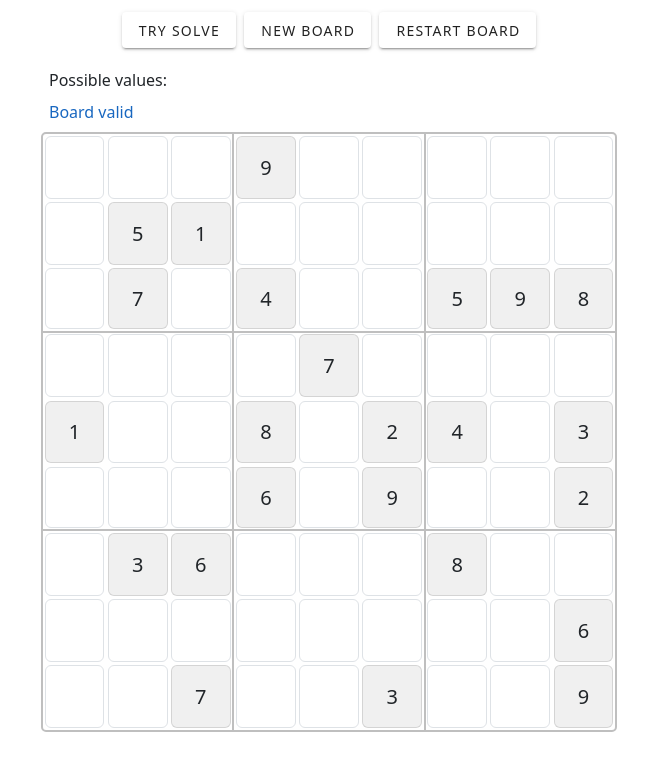
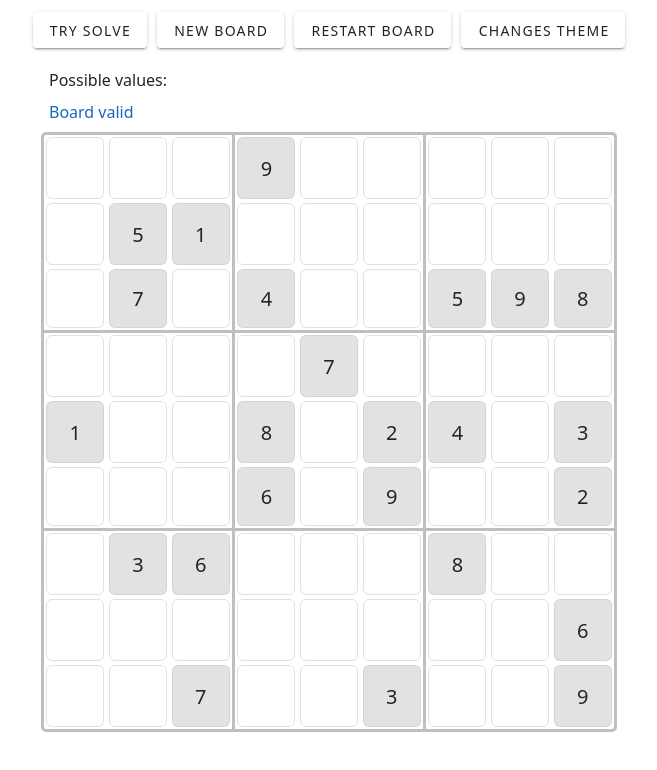
Before and after one commit to JakubGorecki728/SudokuVue, a Vue app: page / in a window 1280 px wide. Shown: the top 770 px of the page, without its empty margins (311-968 px from the left). Built offline with nearby package versions, Linux system fonts and the light colour scheme.

Commit message:
theming added

```diff
--- a/package.json
+++ b/package.json
@@ -5,7 +5,7 @@
   "scripts": {
     "dev": "vite",
     "build": "run-p type-check \"build-only {@}\" --",
-    "publish":"git add .",
+    "publish":"npm run build & git add dist -f & git commit -m \"deploy2\" & git subtree push --prefix dist origin gh-pages",
     "preview": "vite preview",
     "test:unit": "vitest",
     "build-only": "vite build",
--- a/src/App.vue
+++ b/src/App.vue
@@ -1,10 +1,11 @@
 <script setup lang="ts">
 import { RouterLink, RouterView } from 'vue-router'
 import SudokuView from './components/SudokuView.vue'
+import { setAppTheme } from './main';
 </script>
 
 <template>
-  <div class="d-flex justify-content-center align-items-center">
+  <div class="d-flex justify-content-center align-items-start" style="height: 100vh;">
 
       <SudokuView />
 
--- a/src/components/SudokuCell.vue
+++ b/src/components/SudokuCell.vue
@@ -47,7 +47,7 @@ const emit = defineEmits(['cell-focusin', 'cell-blur', 'value-change'])
         background-color: transparent;
         height: 100%;
         font-size: 20px;
-        padding: 0
+        padding: 0;
     }
     .form-control:focus {
         background-color: rgba(0, 255, 102, 0.3);
@@ -55,13 +55,13 @@ const emit = defineEmits(['cell-focusin', 'cell-blur', 'value-change'])
         box-shadow: 0px 0px 5px rgba(0, 255, 102, 0.89);
     }
     .cell-immutable {
-        background-color: rgba(112, 112, 112, 0.1) !important;
+        background-color: rgba(112, 112, 112, 0.2) !important;
         border-color: rgba(112, 112, 112, 0.3) !important;
     }
     .cell-immutable:focus {
         box-shadow: 0px 0px 5px rgba(112, 112, 112, 0.7) !important;
         border-color: rgba(112, 112, 112, 0.7) !important;
-        background-color: rgba(112, 112, 112, 0.3) !important;
+        background-color: rgba(112, 112, 112, 0.4) !important;
     }
 
     ::selection {
--- a/src/components/SudokuView.vue
+++ b/src/components/SudokuView.vue
@@ -4,6 +4,7 @@ import SudokuCell from './SudokuCell.vue';
 import { onMounted } from 'vue';
 import { SudokuBoard } from '@/utils/SudokuBoard';
 import type { CellStringPos, CellObjPos, Cell } from '@/utils/SudokuTypes';
+import { setAppTheme } from './../main';
 
     onMounted(() => {
         createBoard();
@@ -12,6 +13,9 @@ import type { CellStringPos, CellObjPos, Cell } from '@/utils/SudokuTypes';
     const cellRef = ref()
     const createBoard = () => board.value = SudokuBoard.create('easy');
     const innerBorder = (idx: number | string) => ['3', '6'].includes(idx+'');
+    const possibleValues = ref()
+    const selectedCell = ref();
+    const boardValid = ref(true);
 
     const switchFocusHandler = (e: KeyboardEvent) => {
         const key = e.key;
@@ -34,13 +38,6 @@ import type { CellStringPos, CellObjPos, Cell } from '@/utils/SudokuTypes';
         const newSelection = cells.find(el => el.id === `${pos.row}${pos.col}`);
         newSelection?.focus();
     }
-
-
-    const possibleValues = ref()
-
-    const selectedCell = ref();
-
-    const boardValid = ref(true);
 
     const viewFinderHandler = (row: number, col: number) => (row == selectedCell.value?.position?.row || col == selectedCell.value?.position?.col);
 
@@ -65,10 +62,11 @@ import type { CellStringPos, CellObjPos, Cell } from '@/utils/SudokuTypes';
 <template>
     <div class="container" style="aspect-ratio: 1 / 1; min-width: 200px; max-width: 600px;">
         <div>
-            <div class="d-flex justify-content-center py-3">
-                <v-btn class="me-2" @click="board?.solve(); cellValueChangeHandler()" :disabled="!boardValid">Try Solve</v-btn>
-                <v-btn class="me-2" @click="createBoard(); cellValueChangeHandler()">New board</v-btn>
+            <div class="d-flex justify-content-center py-3" style="gap: 10px">
+                <v-btn @click="board?.solve(); cellValueChangeHandler()" :disabled="!boardValid">Try Solve</v-btn>
+                <v-btn @click="createBoard(); cellValueChangeHandler()">New board</v-btn>
                 <v-btn @click="board?.restartBoard(); cellValueChangeHandler()">Restart board</v-btn>
+                <v-btn @click="setAppTheme()">Changes theme</v-btn>
             </div>
             <p class="m-2">Possible values: {{ possibleValues }}</p>
             <p class="m-2" :class="boardValid ? 'text-primary' : 'text-danger'">Board {{ boardValid ? 'valid' : 'invalid' }}</p>
@@ -112,25 +110,25 @@ import type { CellStringPos, CellObjPos, Cell } from '@/utils/SudokuTypes';
 
 <style scoped>
     .border{
-        border: 2px solid rgba(128, 128, 128, 0.5) !important;
+        border: 3px solid rgba(128, 128, 128, 0.5) !important;
         border-radius: 5px;
     }
     .border-bottom{
-        border-bottom: 2px solid rgba(128, 128, 128, 0.5) !important;
+        border-bottom: 3px solid rgba(128, 128, 128, 0.5) !important;
     }
     .border-right{
-        border-right: 2px solid rgba(128, 128, 128, 0.5) !important;
+        border-right: 3px solid rgba(128, 128, 128, 0.5) !important;
     }
 
     .view-finder {
-        background-color: rgba(0, 255, 102, 0.08);
+        background-color: rgba(0, 255, 102, 0.07);
     }
 
     .same-value-highlight {
         background-color: rgba(255, 238, 0, 0.15) !important;
     }
     .cell-container {
-        padding: 0.3%;
+        padding: 0.4%;
     }
 
 </style>
--- a/src/main.ts
+++ b/src/main.ts
@@ -24,4 +24,16 @@ const vuetify = createVuetify({
 
 app.use(vuetify)
 
+
+
 app.mount('#app')
+
+export const setAppTheme = <T extends 'light' | 'dark'>(theme?: T): void => {
+  const html = document.documentElement;
+  const setTheme = (t: T) => { html.setAttribute('data-bs-theme', t) };
+
+  if (theme) { setTheme(theme); return; }
+
+  const currentTheme: string | null = html.getAttribute('data-bs-theme');
+  setTheme((!currentTheme || currentTheme === 'light' ? 'dark' : 'light') as T);
+}
```
